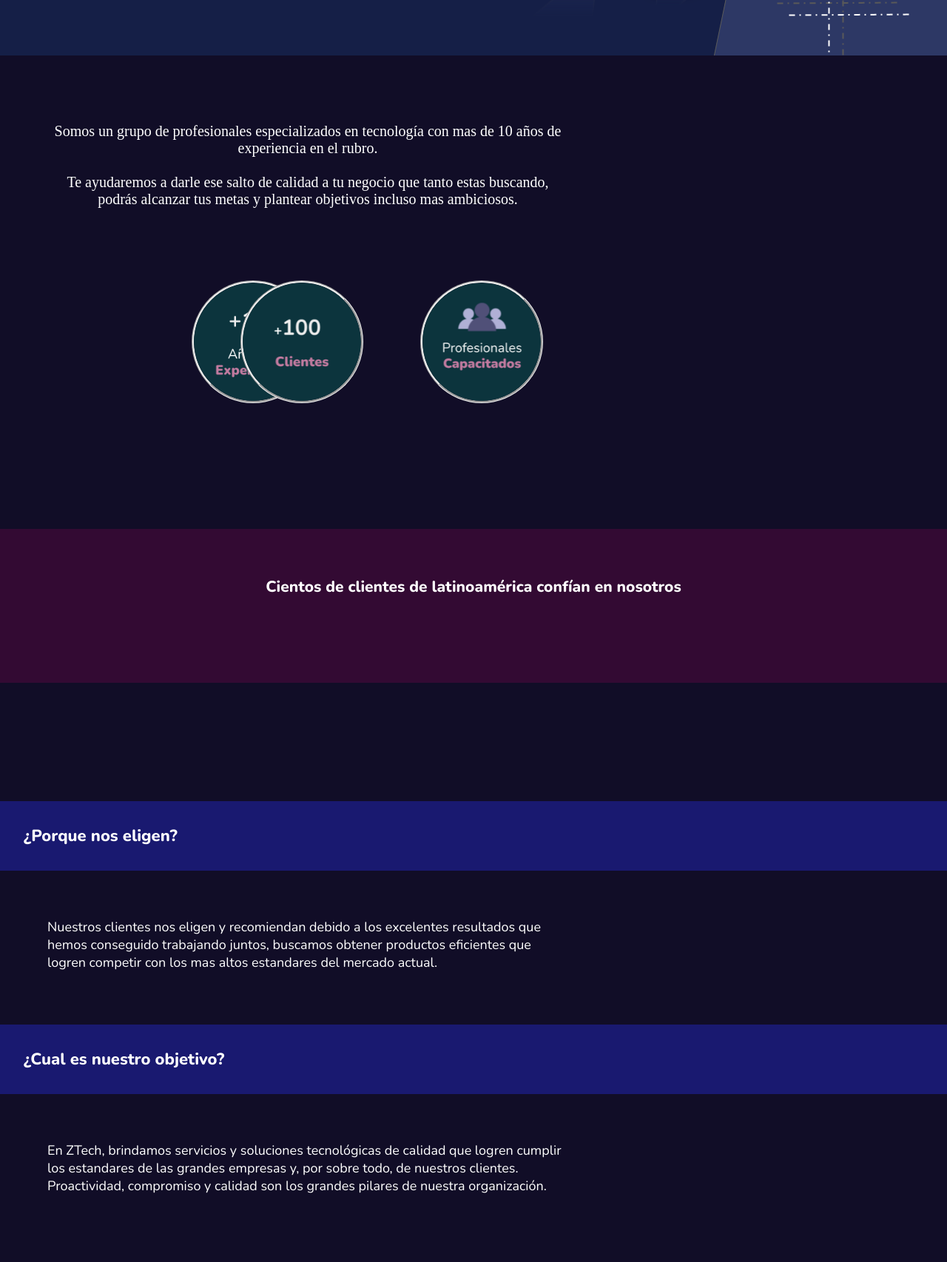
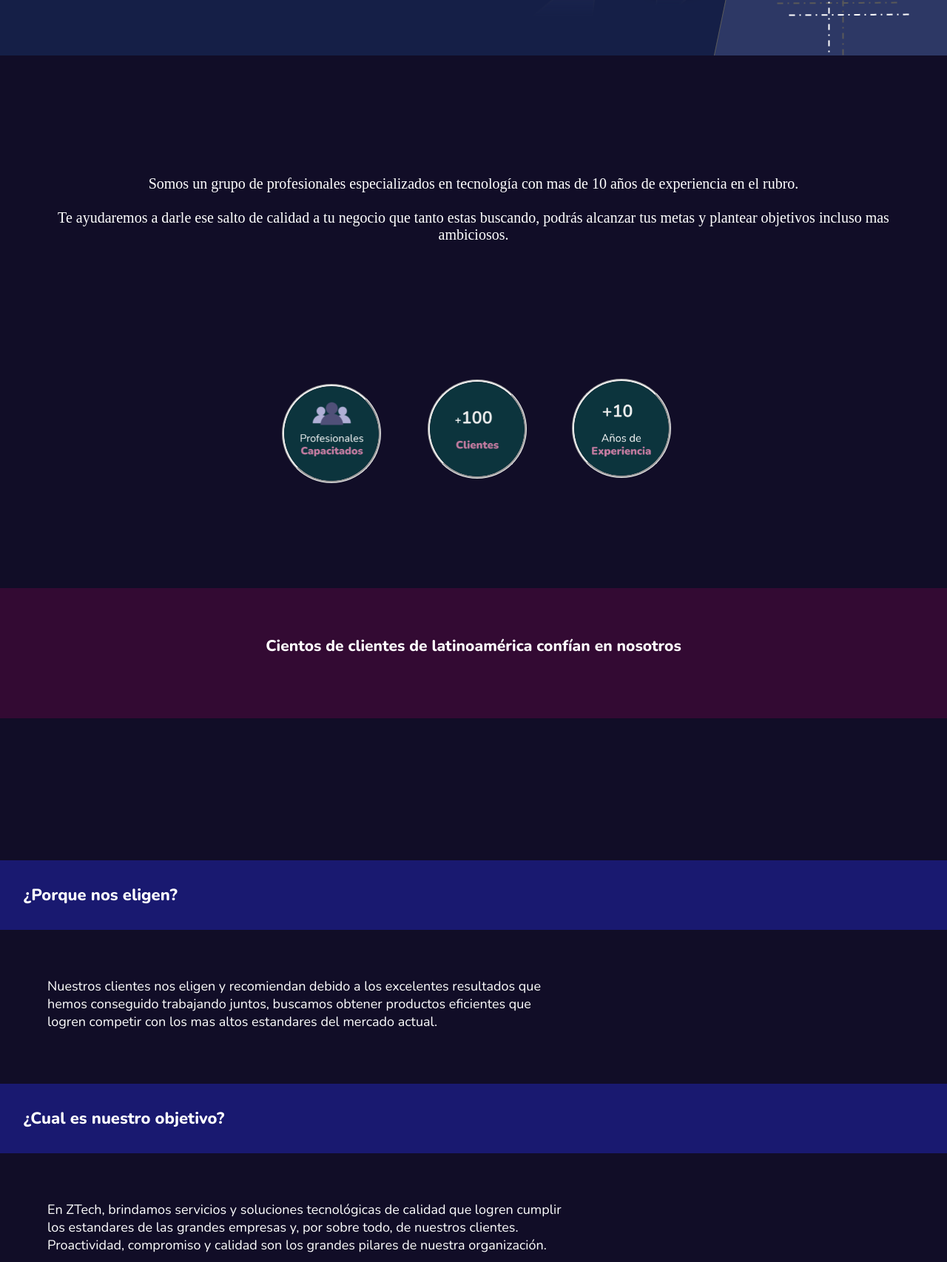
Before and after one commit to Marci4no/coderhouse-ZTech, a plain HTML site: page pages/nosotros.html in a window 1280 px wide. Shown: the part 254-1960 px from the top of the page at 74% size. Drawn offline with nearby package versions, Linux system fonts and the light colour scheme.

Commit message:
Se corrijio error en la seccion Nosotros 800, overflow horizontal

```diff
--- a/css/style.css
+++ b/css/style.css
@@ -79,12 +79,14 @@
         font-weight: 500;
         color: #ffffff;
         font-family: 'Nunito', sans-serif;
+        text-align: center;
     }
     .header h2 {
         font-weight: 200;
         font-size: 16px;
         font-family: 'Nunito', sans-serif;
         color: #ffffff;
+        text-align: center;
     }
     .mainIndex {
         background-image: none;
@@ -628,79 +630,46 @@
     }
     .main_div1Nosotros {
         color: #ffffff;
-        width: 50rem;
         text-align:center;
         height: 20rem;
         position: relative;
         font-size: 18px;
         font-weight: 300;
+        display: flex;
+        flex-direction: column;
+        justify-content: space-between;
+        align-items: center;
     }
     .img_experienciaNosotros {
         border:groove;
         border-radius: 10rem;
         position: relative;
-        width: 10rem;
-        top: 14rem;
-        right: 5rem;
+        width: 8rem;
+        top: 22.3rem;
+        right: 15rem;
+        left: 12.5rem;
     }
     .img_clientes {
         border:groove;
         border-radius: 10rem;
         position: relative;
-        width: 10rem;
+        width: 8rem;
         top: 14rem;
-        left: 0.5rem;
+        right: 2rem;
     }
     .img_profesionales {
         border:groove;
         border-radius: 10rem;
         position: relative;
-        width: 10rem;
-        top: 14rem;
-        left: 5rem;
+        width: 8rem;
+        top: 6rem;
+        right: 12rem;
     }
     .p_Nosotros {
         position: relative;
         font-size: 20px;
-        bottom: 10rem;
+        bottom: 20rem;
         padding: 0rem 3rem;
-        left: 1rem;
-
-    }
-    .main_divContenedor {
-        position: relative;
-        top: 15rem;
-    }
-    .main_div2Nosotros {
-        text-align: center;
-        color: #ffffff;
-        border: hidden;
-        background-color: rgb(51, 10, 51);
-        height: 10rem;
-        position: relative;
-        font-family: 'Nunito', sans-serif;
-        font-size: 14px;
-        margin-bottom: 10rem;
-    }
-    .main_div2h2Nosotros {
-        text-align: center;
-        padding-top: 4rem;
-    }
-    .main_div3Nosotros h3 {
-        color: #ffffff;
-        font-family: 'Nunito', sans-serif;
-        font-size: 22px;
-        padding: 2rem 2rem;
-        background-color: midnightblue;
-    }
-    .main_div4Nosotros h3 {
-        color: #ffffff;
-        font-family: 'Nunito', sans-serif;
-        font-size: 22px;
-        padding: 2rem 2rem;
-        position: relative;
-        top: 6rem;
-        background-color: midnightblue;
     }
     .p_div3Nosotros {
         color: #ffffff;
@@ -711,7 +680,7 @@
         bottom: 5rem;
         height: 7rem;
         width: 44rem;
-        padding: 0rem 4rem;
+        left: 3rem;
     }
     .p_div4Nosotros {
         color: #ffffff;
@@ -722,7 +691,7 @@
         bottom: 5rem;
         height: 5rem;
         width: 44rem;
-        padding: 0rem 4rem;
+        left: 3rem;
     }
 
     /*Style Contactanos 800 */
```
